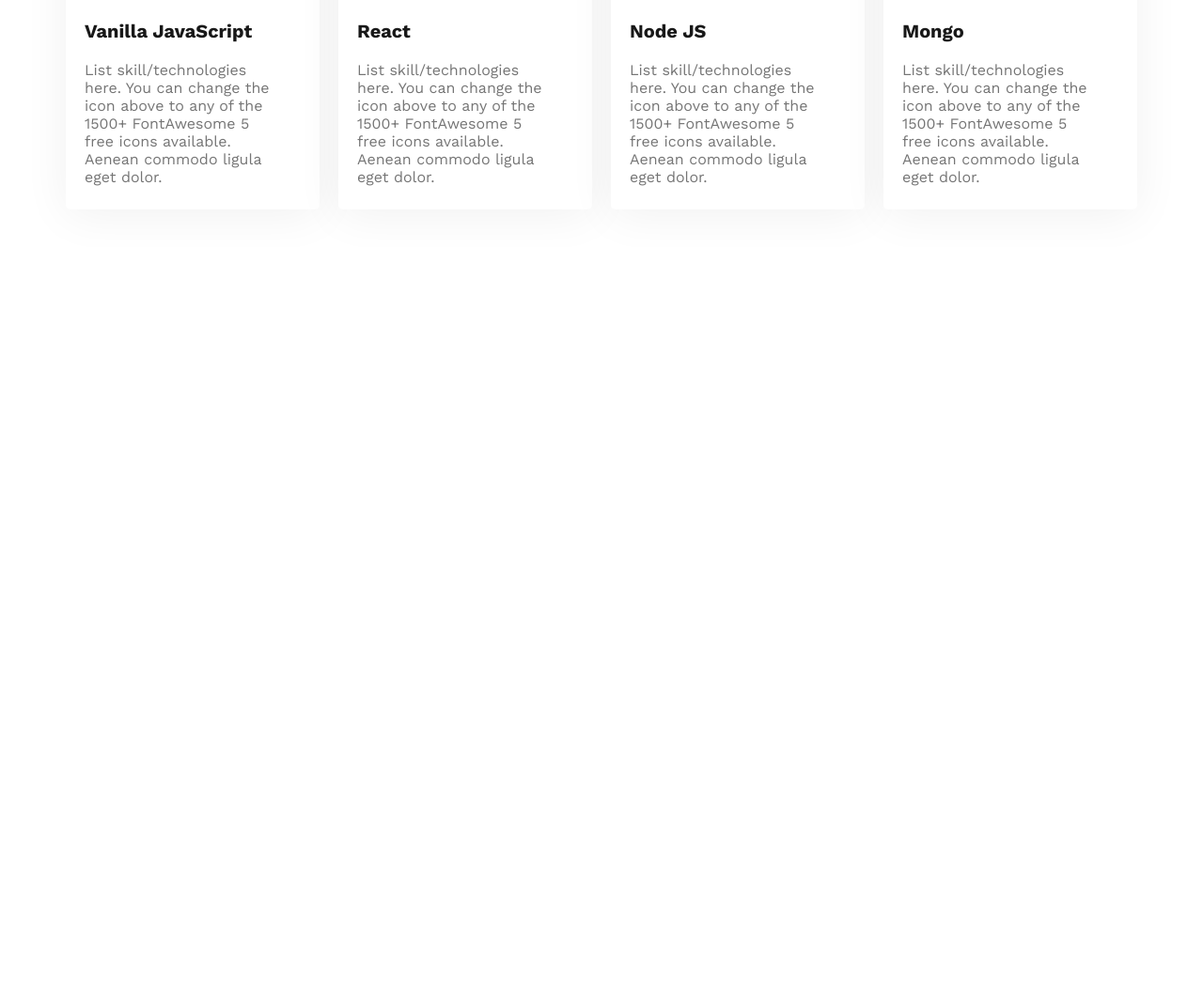
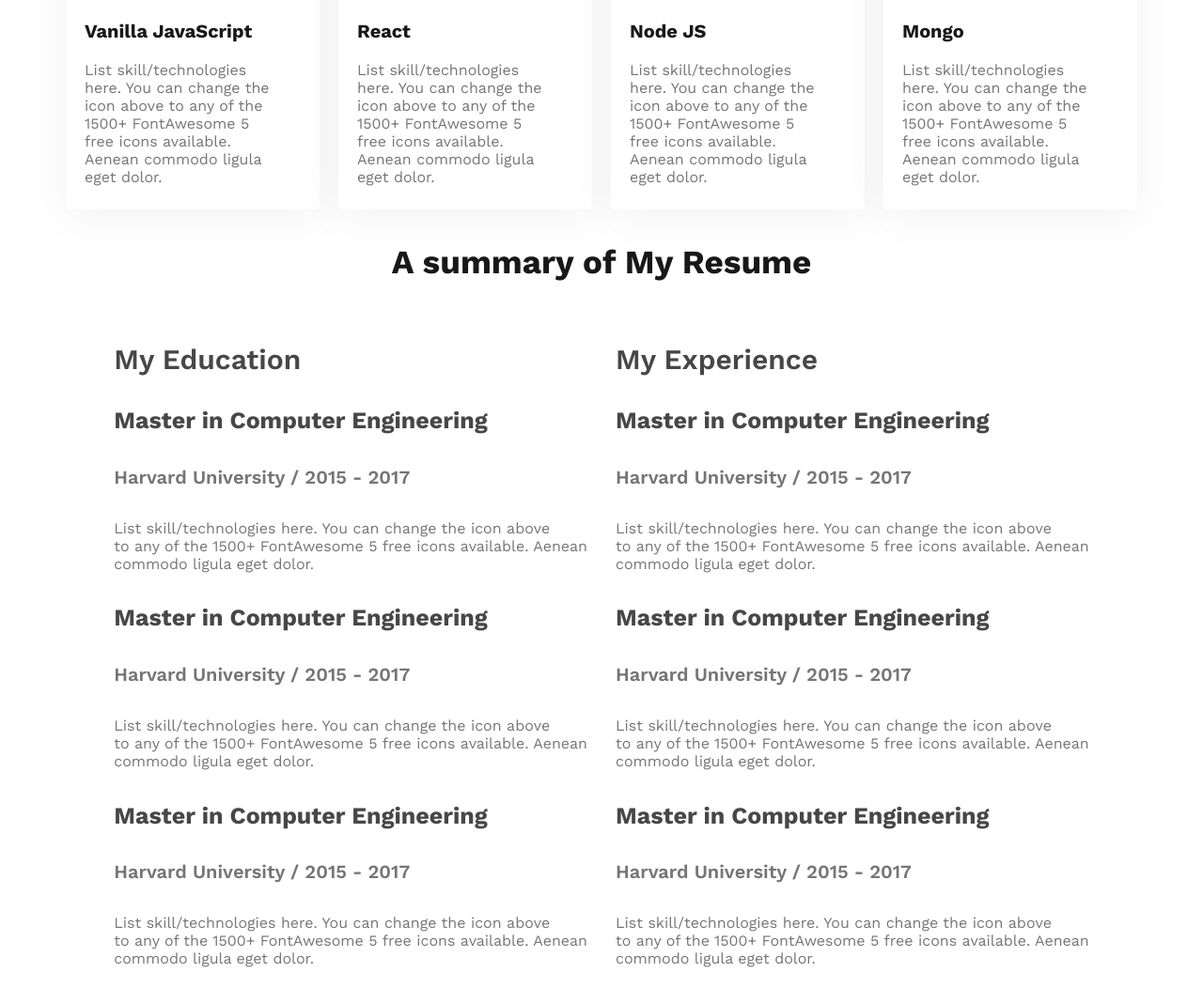
Before and after one commit to Shuvosarker4/portfolio-resources, a plain HTML site: page index.html in a window 1280 px wide. Shown: the part 1624-2692 px from the top of the page at 94% size. Before the commit the page ends 1887 px from the top, so only its background shows below. Drawn offline with nearby package versions, Linux system fonts and the light colour scheme.

Commit message:
resume section added

```diff
--- a/index.html
+++ b/index.html
@@ -84,6 +84,70 @@
                 </div>
             </div>
         </div>
+        <!-- what can i do end -->
+
+        <!-- resume section start -->
+        <div>
+            <h3 class="about-title">A summary of My Resume</h3>
+            <div  class="resume-contain">
+
+                <div class="education">
+                    <h3 class="education-details">My Education</h3>
+                    <div class="resume-container">
+                        <h4 class="resume-details">Master in Computer Engineering</h4>
+                    <h5 class="resume-date">Harvard University / 2015 - 2017</h5>
+                    <p class="resume-para">
+                        List skill/technologies here. You can change the icon above <br>
+                        to any of the 1500+ FontAwesome 5 free icons available. Aenean <br> commodo ligula eget dolor.
+                    </p>
+                    </div>
+                    <div class="resume-container">
+                        <h4 class="resume-details">Master in Computer Engineering</h4>
+                    <h5 class="resume-date">Harvard University / 2015 - 2017</h5>
+                    <p class="resume-para">
+                        List skill/technologies here. You can change the icon above <br>
+                        to any of the 1500+ FontAwesome 5 free icons available. Aenean <br> commodo ligula eget dolor.
+                    </p>
+                    </div>
+                    <div class="resume-container">
+                        <h4 class="resume-details">Master in Computer Engineering</h4>
+                    <h5 class="resume-date">Harvard University / 2015 - 2017</h5>
+                    <p class="resume-para">
+                        List skill/technologies here. You can change the icon above <br>
+                        to any of the 1500+ FontAwesome 5 free icons available. Aenean <br> commodo ligula eget dolor.
+                    </p>
+                    </div>
+                </div>
+                <div class="education">
+                    <h3 class="education-details">My Experience</h3>
+                    <div class="resume-container">
+                        <h4 class="resume-details">Master in Computer Engineering</h4>
+                    <h5 class="resume-date">Harvard University / 2015 - 2017</h5>
+                    <p class="resume-para">
+                        List skill/technologies here. You can change the icon above <br>
+                        to any of the 1500+ FontAwesome 5 free icons available. Aenean <br> commodo ligula eget dolor.
+                    </p>
+                    </div>
+                    <div class="resume-container">
+                        <h4 class="resume-details">Master in Computer Engineering</h4>
+                    <h5 class="resume-date">Harvard University / 2015 - 2017</h5>
+                    <p class="resume-para">
+                        List skill/technologies here. You can change the icon above <br>
+                        to any of the 1500+ FontAwesome 5 free icons available. Aenean <br> commodo ligula eget dolor.
+                    </p>
+                    </div>
+                    <div class="resume-container">
+                        <h4 class="resume-details">Master in Computer Engineering</h4>
+                    <h5 class="resume-date">Harvard University / 2015 - 2017</h5>
+                    <p class="resume-para">
+                        List skill/technologies here. You can change the icon above <br>
+                        to any of the 1500+ FontAwesome 5 free icons available. Aenean <br> commodo ligula eget dolor.
+                    </p>
+                    </div>
+                </div>
+
+            </div>
+        </div>
 
     </main>
     <footer>
--- a/style/style.css
+++ b/style/style.css
@@ -153,3 +153,34 @@
     font-size: 16px;
     font-weight: 400;
 }
+
+/* resume area style */
+.education{
+
+}
+.resume-contain{
+    display: flex;
+    justify-self: center;
+    align-items: center;
+    gap: 30px;
+}
+.education-details{
+    color: #474747;
+    font-size: 30px;
+    font-weight: 600;
+}
+.resume-details{
+    color: #474747;
+    font-size: 25px;
+    font-weight: 700;
+}
+.resume-date{
+    color: #757575;
+    font-size: 20px;
+    font-weight: 600;
+}
+.resume-para{
+    color: #757575;
+    font-size: 16px;
+    font-weight: 400;
+}
```
